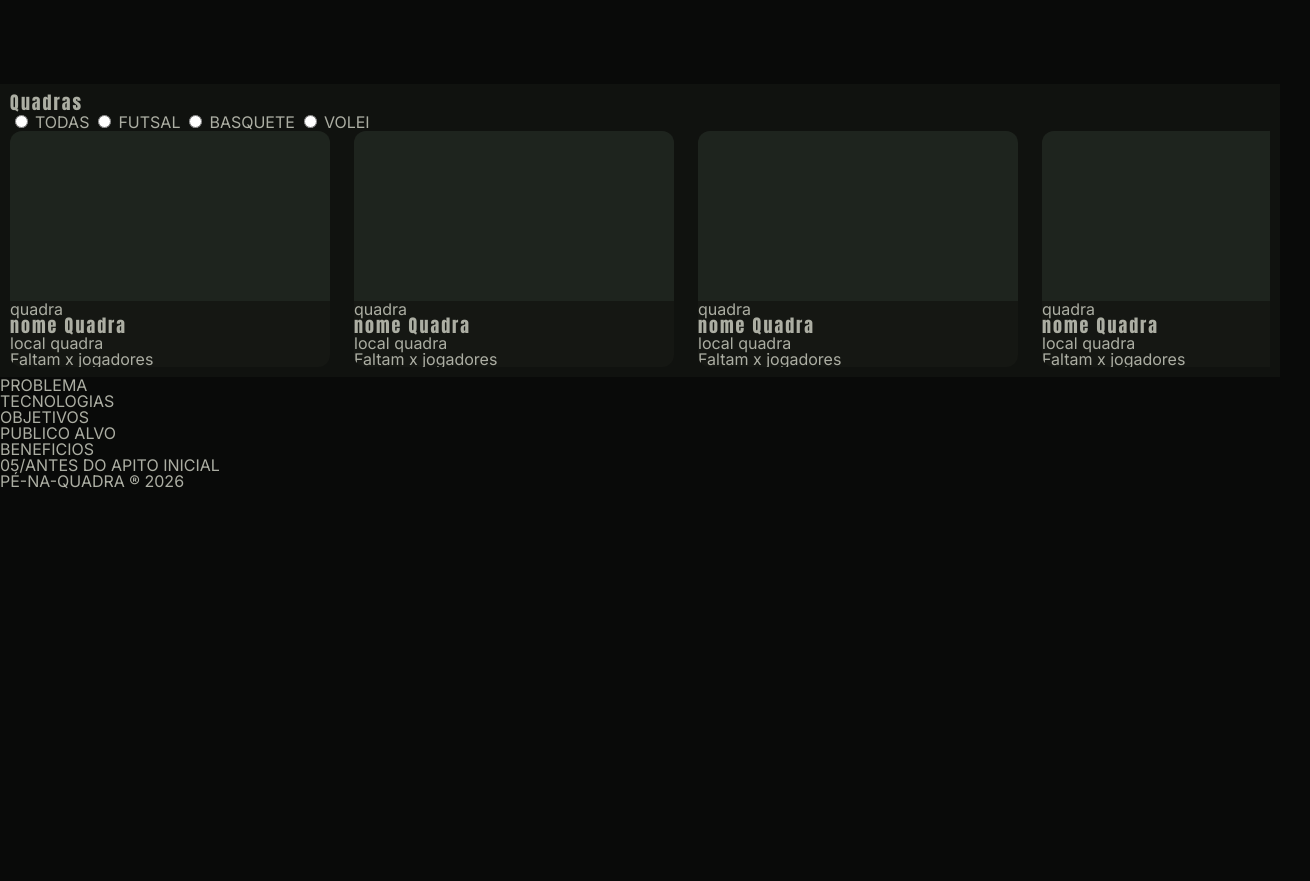
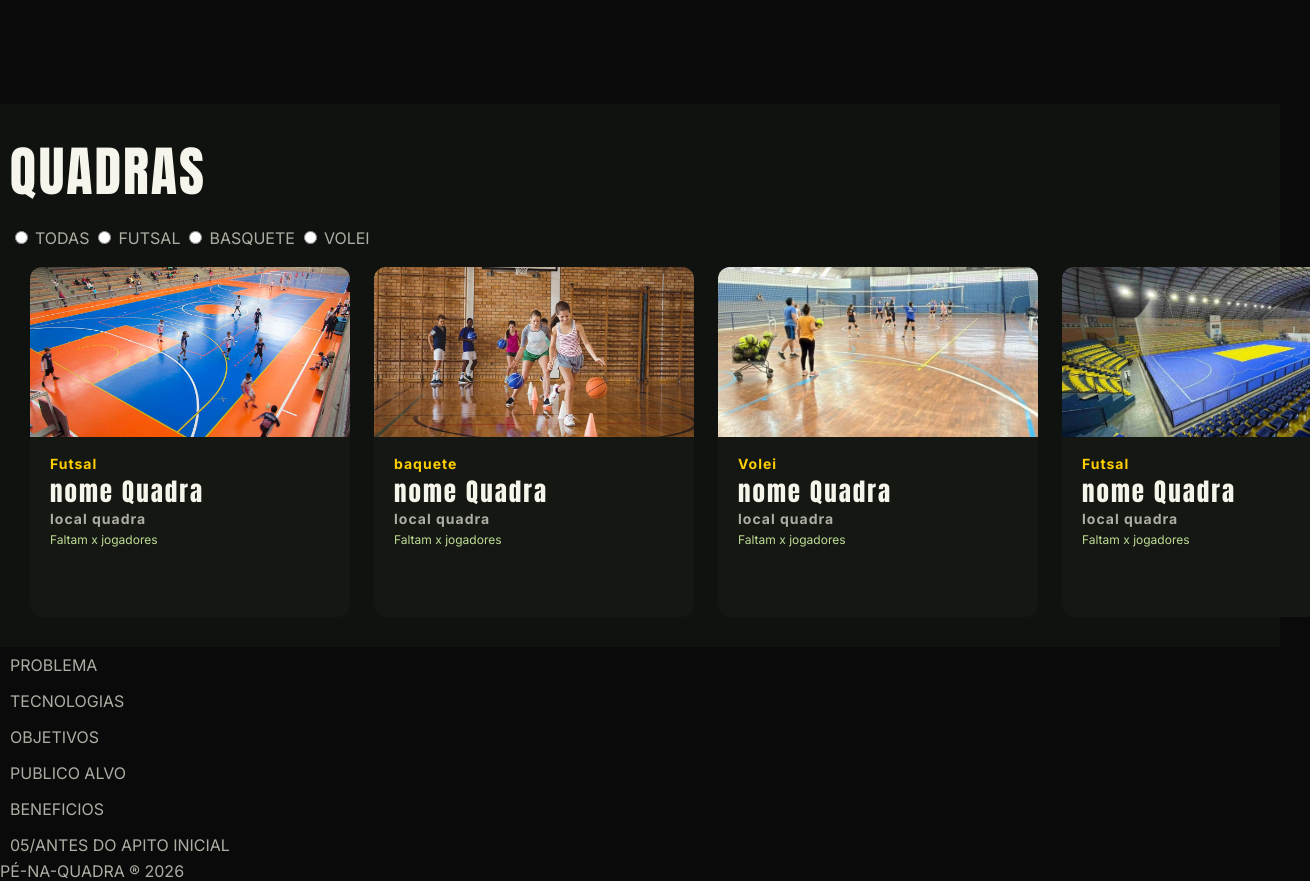
Before and after one commit to DiogenesHSCosta/GS-CITIZEN-TECH-FRONT-WEB, a plain HTML site: page index.html in a window 1280 px wide. Shown: the part 710-1591 px from the top of the page, 1310 px wide, since content can reach past the window. Before the commit the page ends 1201 px from the top, so only its background shows below. Drawn offline with Linux system fonts and the light colour scheme.

Commit message:
Configuração dos  cards

```diff
--- a/index.html
+++ b/index.html
@@ -55,7 +55,7 @@
             </div>
         </section>
         <section id="quadras-sessao">
-            <h2>Quadras</h2>
+            <h2>QUADRAS</h2>
             <div name="subtipos-quadras" id="quadras">
                 <input type="radio" name="modalidades" id="todas">
                 <label for="todas" class="botao-modalidae">TODAS</label>
@@ -72,32 +72,44 @@
             <div class="carrossel">
                 <div class="agrupamento-lateral">
                     <div class="quadras">
-                        <figure><img src="" alt="" srcset=""></figure>
-                        <p>quadra</p>
+                        <figure><img src="src/img/quadrafutsal1.jpg" alt="quadra futsal"></figure>
+                        <div class="quadra-info">
+                            <p>Futsal</p>
                             <h3>nome Quadra</h3>
                             <p>local quadra</p>
                             <p>Faltam x jogadores</p>
                         </div>
+
+                    </div>
                     <div class="quadras">
-                        <figure><img src="" alt="" srcset=""></figure>
-                        <p>quadra</p>
+                        <figure><img src="src/img/quadraBasquete.jpg" alt="quadra baquete" srcset=""></figure>
+                        <div class="quadra-info">
+                            <p>baquete</p>
                             <h3>nome Quadra</h3>
                             <p>local quadra</p>
                             <p>Faltam x jogadores</p>
                         </div>
+
+                    </div>
                     <div class="quadras">
-                        <figure><img src="" alt="" srcset=""></figure>
-                        <p>quadra</p>
+                        <figure><img src="src/img/quadraVolei.jpg" alt="quadra volei" srcset=""></figure>
+                        <div class="quadra-info">
+                            <p>Volei</p>
                             <h3>nome Quadra</h3>
                             <p>local quadra</p>
                             <p>Faltam x jogadores</p>
                         </div>
+
+                    </div>
                     <div class="quadras">
-                        <figure><img src="" alt="" srcset=""></figure>
-                        <p>quadra</p>
+                        <figure><img src="src/img/quadrafutsal2.jpg" alt="quadra futsal"></figure>
+                        <div class="quadra-info">
+                            <p>Futsal</p>
                             <h3>nome Quadra</h3>
                             <p>local quadra</p>
                             <p>Faltam x jogadores</p>
+                        </div>
+
                     </div>
                 </div>
             </div>
--- a/src/css/style.css
+++ b/src/css/style.css
@@ -18,6 +18,7 @@ body h1, h2, h3{
     letter-spacing: 2px;
     font-style: normal;
     font-size: 18px;
+    color: var(--cor-font-clara);
 }
 body p, li, label{
     font-family: "Inter", sans-serif;
@@ -26,7 +27,9 @@ body p, li, label{
     font-style: normal;
 }
 
-
+section{
+    padding: 10px;
+}
 /* INICIO HEADER */
 header{
     position: sticky;
@@ -176,10 +179,14 @@ header li:hover::after {
     background-color: var(--cor-contraste);
     padding: 10px;
 }
-
+#quadras-sessao h2{
+    font-size: 54px;
+    padding: 30px 0px;
+}
 .carrossel{
     width: 100%;
     overflow: hidden;
+    padding: 20px;
 }
 .agrupamento-lateral{
     display: flex;
@@ -189,6 +196,7 @@ header li:hover::after {
 
 .quadras {
     width: 320px;
+    height: 350px;
     flex-shrink: 0;
     overflow: hidden;
     background-color:var(--cor-cards);
@@ -201,5 +209,39 @@ header li:hover::after {
     background-color: #1e241e;
 }
 
+.quadras figure img {
+    width: 100%;
+    height: 100%;
+    object-fit: cover;
+}
+
+.quadra-info {
+    padding: 20px;
+    display: flex;
+    flex-direction: column;
+    gap: 8px;
+}
+.quadra-info p:nth-child(1){
+    color: var(--cor-secundaria);
+    font-size: 14px;
+    font-weight: 700;
+    letter-spacing: 1px;
+}
+.quadra-info h3{
+    font-size: 25px;
+}
+
+.quadra-info p:nth-child(3){
+    color: var(--cor-font-escura);
+    font-size: 14px;
+    font-weight: 700;
+    letter-spacing: 1px;
+}
+
+.quadra-info p:nth-child(4){
+    color: #BFDD95;
+    font-size: 12px;
+}
+
 
 /* fim sessão quadras */
```
Lines whose indentation alone changed are shown as unchanged.
